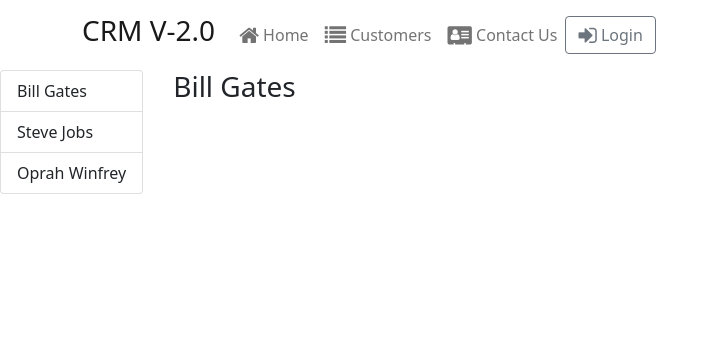
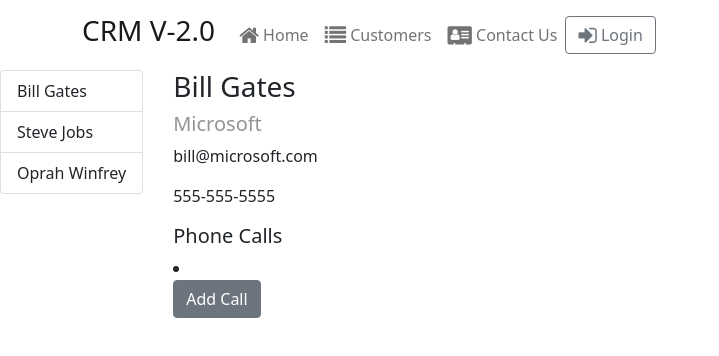
Before and after one commit to rscole87/crm_project, a React (Create React App) app: page / in a window 1280 px wide. Shown: the top 356 px of the page, without its empty margins (0-719 px from the left). Built offline with nearby package versions, Linux system fonts and the light colour scheme.

Commit message:
add new call method to customer class

```diff
--- a/src/components/Customer.js
+++ b/src/components/Customer.js
@@ -1,11 +1,53 @@
 import React, { Component } from "react";
-import { ListGroupItem } from "reactstrap";
+import { ListGroupItem, Button } from "reactstrap";
 
-export function CustomerLi(props) {
+
+export function RenderCustomerLi(props) {
   return (
     <ListGroupItem tag="a" href="#" action onClick={() => props.setActiveCustomer(props.customerObj)}>
       {props.name}
     </ListGroupItem>
+  );
+}
+
+function RenderPhoneCalls({ outreach }) {
+  let callCount = 0;
+  let phoneCalls;
+  if (outreach.phone) {
+    phoneCalls = outreach.phone;
+    return (
+      <>
+        <h5>Phone Calls</h5>
+        {phoneCalls.map((call) => (
+          <li key={callCount}>
+            {call.date}
+            {call.time}
+            {call.message}
+          </li>
+        ))}
+      </>
+    );
+  }
+
+  return <div></div>;
+}
+
+export function RenderCustomerProfile(props) {
+  return (
+    <>
+      <div className="client-profile">
+        <div className="profile-heading">
+          <h3>{props.customer.state.name}</h3>
+          <h5 className="company-heading">{props.customer.state.company}</h5>
+          <p>{props.customer.state.email}</p>
+          <p>{props.customer.state.phone}</p>
+        </div>
+        <div>
+          <RenderPhoneCalls outreach={props.customer.state.outreach} />
+          <Button onClick={props.customer.addCall}>Add Call</Button>
+        </div>
+      </div>
+    </>
   );
 }
 
@@ -38,12 +80,18 @@
         ],
       },
     };
+
+    this.addCall = this.addCall.bind(this);
   }
+
+  addCall(){
+    console.log('call added');
+  }
+
 
   render() {
     return (
       <>
-        <CustomerLi name={this.name} />
       </>
     );
   }
--- a/src/components/CustomersComponent.js
+++ b/src/components/CustomersComponent.js
@@ -1,16 +1,8 @@
 import React, { Component } from "react";
 import { ListGroup } from "reactstrap";
-import {Customer, CustomerLi} from "./Customer";
+import { RenderCustomerLi, RenderCustomerProfile } from "./Customer";
 import CUSTOMERLIST from "../shared/customerList";
 
-
-function CustomerProfile(props) {
-  return (
-    <div>
-      <h3>{props.name}</h3>
-    </div>
-  );
-}
 class CustomerSection extends Component {
   constructor(props) {
     super(props);
@@ -36,17 +28,10 @@
       <section id="customer-section">
         <ListGroup>
           {customers.map((customer) => (
-            <CustomerLi name={customer.state.name} key={customer.state.id} customerObj={customer} setActiveCustomer={this.setActiveCustomer} />
+            <RenderCustomerLi name={customer.state.name} key={customer.state.id} customerObj={customer} setActiveCustomer={this.setActiveCustomer} />
           ))}
         </ListGroup>
-        <CustomerProfile
-            name={this.state.activeCustomer.state.name}
-            company={this.state.activeCustomer.state.company}
-            email={this.state.activeCustomer.state.email}
-            phone={this.state.activeCustomer.state.phone}
-            id={this.state.activeCustomer.state.id}
-            outreach={this.state.activeCustomer.state.outreach}
-            />
+        <RenderCustomerProfile customer={this.state.activeCustomer} />
       </section>
     );
   }
--- a/src/css/style.css
+++ b/src/css/style.css
@@ -4,4 +4,8 @@
   display: flex;
   gap: 30px;
 }
+
+.profile-heading .company-heading {
+  color: #949494;
+}
 /*# sourceMappingURL=style.css.map */
--- a/src/css/style.scss
+++ b/src/css/style.scss
@@ -3,3 +3,9 @@
     display: flex;
     gap: 30px;
 }
+
+.profile-heading{
+    .company-heading{
+        color: rgb(148, 148, 148);
+    }
+}
```
Also changed, not shown: 1 other file (tests, documents, lock files or other folders).
